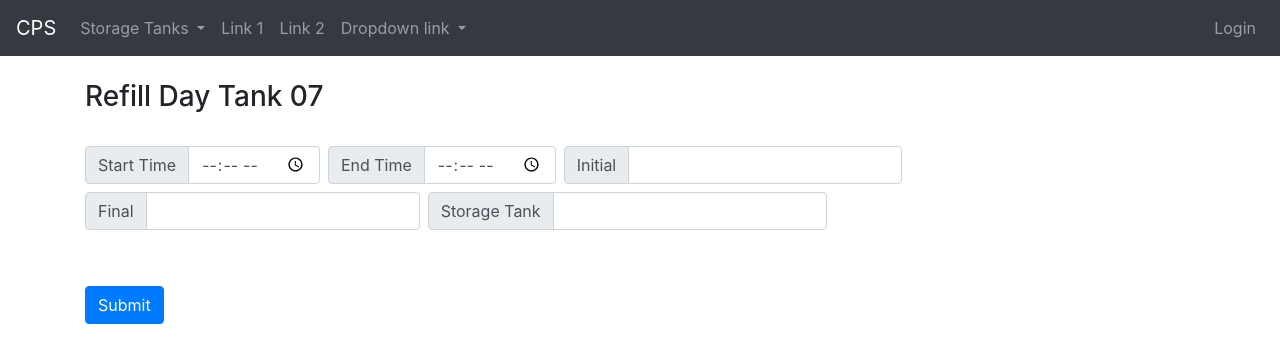
After one commit to noorxbyte/cps, a Django app: page /daytank/id/1/refill in a window 1280 px wide. The commit adds this page. Shown: the top 363 px of the page. Run offline with Django 3.2, Linux system fonts and the light colour scheme; data comes from the database, SQL or seed files in the repository; both versions use the stored data as it was after the commit; some libraries are stand-ins or nearby versions.

Commit message:
refill record form done

```diff
--- a/cps/templates/dashboard.html
+++ b/cps/templates/dashboard.html
@@ -34,7 +34,7 @@
           <a href="" class="dropdown-item">Start Genset</a>
         {% endif %}
         <hr style="margin-top: 5px; margin-bottom: 5px">
-        <a href="{% url 'cps.daytanks.view' genset.id %}" class="dropdown-item">Day tank data</a>
+        <a href="{% url 'cps.genset.daytank.view' genset.no %}" class="dropdown-item">Day tank data</a>
       </div>
     </div>
   </div>
--- /dev/null
+++ b/cps/templates/daytank/refill.html
@@ -0,0 +1,61 @@
+{% extends "_base.html" %}
+
+{% block title %}CPS - Day Tank {{ no }} Refill{% endblock %}
+
+
+
+{% block content %}
+
+<h3>Refill Day Tank {{ no }}</h3>
+
+<br>
+
+<form class="form-inline" id="refill-form" action="">
+    <label for="start_time" class="sr-only">Start Time</label>
+    <div class="input-group mb-2 mr-sm-2">
+        <div class="input-group-prepend">
+            <div class="input-group-text">Start Time</div>
+        </div>
+        <input type="time" class="form-control" id="start_time" required>
+    </div>
+
+    <label for="end_time" class="sr-only">End Time</label>
+    <div class="input-group mb-2 mr-sm-2">
+        <div class="input-group-prepend">
+            <div class="input-group-text">End Time</div>
+        </div>
+        <input type="time" class="form-control" id="end_time" required>
+    </div>
+
+    <label for="start_mm" class="sr-only">Initial</label>
+    <div class="input-group mb-2 mr-sm-2">
+        <div class="input-group-prepend">
+            <div class="input-group-text">Initial</div>
+        </div>
+        <input type="number" class="form-control" id="start_mm" required>
+    </div>
+
+    <label for="end_mm" class="sr-only">Final</label>
+    <div class="input-group mb-2 mr-sm-2">
+        <div class="input-group-prepend">
+            <div class="input-group-text">Final</div>
+        </div>
+        <input type="number" class="form-control" id="end_mm" required>
+    </div>
+
+    <label for="storage_tank_mm" class="sr-only">Storage Tank</label>
+    <div class="input-group mb-2 mr-sm-2">
+        <div class="input-group-prepend">
+            <div class="input-group-text">Storage Tank</div>
+        </div>
+        <input type="number" class="form-control" id="storage_tank_mm" required>
+    </div>
+</form><br>
+
+<table>
+
+</table><br>
+
+<button type="submit" class="btn btn-primary" form="refill-form">Submit</button>
+
+{% endblock %}
--- a/cps/urls.py
+++ b/cps/urls.py
@@ -6,7 +6,17 @@ urlpatterns = [
     path('', views.dashboard.index, name='cps.dashboard'),
 
     path('daytanks/', views.daytank.index, name='cps.daytanks.index'),
-    path('daytank/<int:id>/', views.daytank.view, name='cps.daytanks.view'),
 
-    path('storagetank/<int:id>/', views.storagetank.view, name='cps.storagetanks.view'),
+    # Add refill record by genset no
+    path('genset/<int:genset_no>/daytank/refill', views.daytank.refill, name='cps.genset.daytank.refill'),
+    # Add refill record by daytank id
+    path('daytank/id/<int:daytank_id>/refill', views.daytank.refill, name='cps.daytank.refill'),
+
+    # Day tank view by id
+    path('daytank/id/<int:daytank_id>', views.daytank.view, name='cps.daytanks.view'),
+    # Day tank view by genset no
+    path('genset/<int:genset_no>/daytank', views.daytank.view, name='cps.genset.daytank.view'),
+
+    # Storage tank view by no
+    path('storagetank/<int:no>/', views.storagetank.view, name='cps.storagetanks.view'),
 ]
--- a/cps/views/daytank.py
+++ b/cps/views/daytank.py
@@ -4,9 +4,12 @@ from django.contrib.auth.decorators import login_required
 
 # Create your views here.
 
-from ..models import DayTank, DayTankRecord, StorageTankRecord
+from ..models import DayTank, DayTankRecord, StorageTankRecord, Genset
 
-def view(request, id):
+def view(request, daytank_id=None, genset_no=None):
+    id = daytank_id if daytank_id else\
+        Genset.objects.get(no=genset_no).daytank.id if genset_no else None
+
     records = DayTankRecord.objects.filter(daytank=id)\
         .order_by('record_date', 'record_time')
 
@@ -25,6 +28,16 @@ def view(request, id):
     }
     return render(request, 'daytank/view.html', context)
 
+def refill(request, daytank_id=None, genset_no=None):
+    id = daytank_id if daytank_id else\
+        Genset.objects.get(no=genset_no).daytank.id if genset_no else None
+
+    context = {
+        "no": '{:02d}'.format(DayTank.objects.get(pk=id).genset.no)
+    }
+
+    return render(request, 'daytank/refill.html', context)
+
 def index(request):
     context = {
         "gensets": Genset.objects.all().filter(operational=True)
--- a/cps/views/storagetank.py
+++ b/cps/views/storagetank.py
@@ -6,11 +6,11 @@ from django.contrib.auth.decorators import login_required
 
 from ..models import StorageTank, StorageTankRecord
 
-def view(request, id):
-    records = StorageTankRecord.objects.filter(storage_tank=id)\
+def view(request, no):
+    records = StorageTankRecord.objects.filter(storage_tank=no)\
         .order_by('record_date', 'record_time')
 
-    no = '{:02d}'.format(StorageTank.objects.get(pk=id).no)
+    no = '{:02d}'.format(StorageTank.objects.get(pk=no).no)
 
     context = {
         "last_record": records[len(records) - 1],
```
Also changed, not shown: cps/templates/daytank/view.html (+9 -1 lines), cps/migrations/0009_storagetank_in_use.py (added), db.sqlite3.
